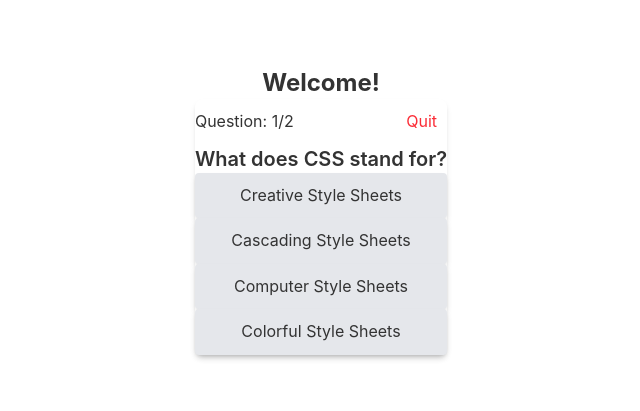
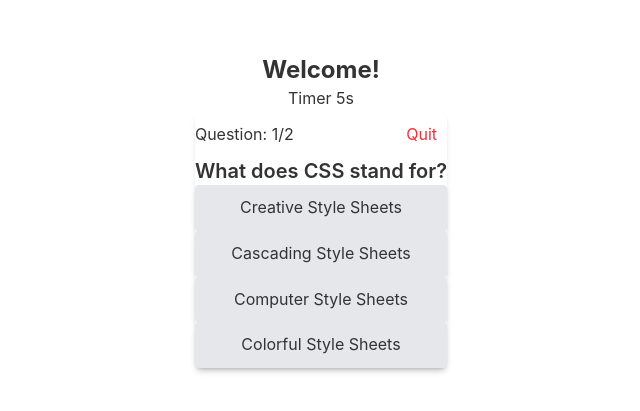
Before and after one commit to Neon-099/LangQuiz, a React (Vite) app: page /quiz/html in a window 1280 px wide. Shown: the part 189-600 px from the top of the page, without its empty margins (319-959 px from the left). Built offline with nearby package versions, Linux system fonts and the light colour scheme.

Commit message:
ft: enhance HtmlQuiz component with timer functionality and refactor answer handling

```diff
--- a/src/components/QuestionCard.jsx
+++ b/src/components/QuestionCard.jsx
@@ -29,7 +29,7 @@ export const QuestionCards = ( {question, OnAnswer, onQuit, total} ) => {
 }
 
 
-export const Result = ({score, total, onRestart}) => {
+export const Result = ({score, total, onRestart, onHomeBack}) => {
     return (
         <>
 
@@ -45,7 +45,7 @@ export const Result = ({score, total, onRestart}) => {
 
             <Link to="/">
                 <button
-                    onClick={onRestart}
+                    onClick={onHomeBack}
                     className="py-3 bg-gray-500 text-white px-6 mt-4 rounded">
                     Back to home
                 </button>
--- a/src/pages/HtmlQuiz.jsx
+++ b/src/pages/HtmlQuiz.jsx
@@ -1,10 +1,12 @@
 import '../App.css'
+import { Link } from 'react-router-dom'
 import { useEffect, useState } from 'react'
 import questions from '../data/HtmlData.js'
 import {QuestionCards, Result} from '../components/QuestionCard.jsx'
 
 export const HtmlQuiz = () => {
 
+const [timeCount, setTimeCount] = useState(10);
 
 const [index, setIndex] = useState(0);
 const [score, setScore] = useState(0);
@@ -15,7 +17,7 @@ const handleStart = () => {
   setStart(true);
 }
 
-const handleAnswer = (choice) => {
+const handleNextQuestion = (choice) => {
   const correct = questions[index].answer;
   if(choice === correct) {
     setScore(score + 1); //increase (1.1)
@@ -24,9 +26,12 @@ const handleAnswer = (choice) => {
   const nextIndex = index + 1; //increase (1.2)
   if(nextIndex < questions.length) {
     setIndex(nextIndex);
+    setTimeCount(10)
   } else {
     setFinished(true);
+    setTimeCount(0)
   }
+
 }
 
 const handleRestart = () => {
@@ -34,6 +39,7 @@ const handleRestart = () => {
     setScore(0);
     setStart(false);
     setFinished(false);
+    setTimeCount(10);
   }
 
   //TO AUTO START WHEN THE PAGE RELOADS
@@ -41,15 +47,51 @@ const handleRestart = () => {
       handleStart();
   })
 
+  //TO START THE TIMER
+  useEffect(() => {
+    if(timeCount === 0) {
+      //TIMES UP: handle next question
+      handleTimesUp();
+      return;
+    }
+
+    const timer =  setInterval(() => {
+      setTimeCount((prev) => prev - 1);
+    }, 1000);
+
+    return () => clearInterval(timer);//to clean up after executing
+  }, [timeCount]); //to call it every page reloads
+
+  //HANDLE if it is last question
+  const isLastQuestion = setIndex === questions.length - 1;
+
+  const handleTimesUp = () => {
+
+    if(isLastQuestion) {
+      setFinished(true);
+      return;
+    }
+    else {
+      handleNextQuestion();
+    }
+  }
+
+  const goBackHome = () => {
+    <Link to="/quiz/home"></Link>
+  }
+
   return (
     <div className='flex flex-col justify-center items-center h-200 '>
       <header className="text-center mt-10">
         <h1 className="text-2xl font-bold mb-4">Welcome!</h1>
       </header>
+      <div>
+        Timer {timeCount}s
+      </div>
         {start && !finished && (
           <QuestionCards
            question={questions[index]}
-           OnAnswer={handleAnswer}
+           OnAnswer={handleNextQuestion}
            onQuit={() => setFinished(true)}
            total={questions.length}/>
         )}
@@ -58,6 +100,7 @@ const handleRestart = () => {
             score={score}
             total={questions.length}
             onRestart={handleRestart}
+            onHomeBack={handleRestart}
              />
         )}
 
```
